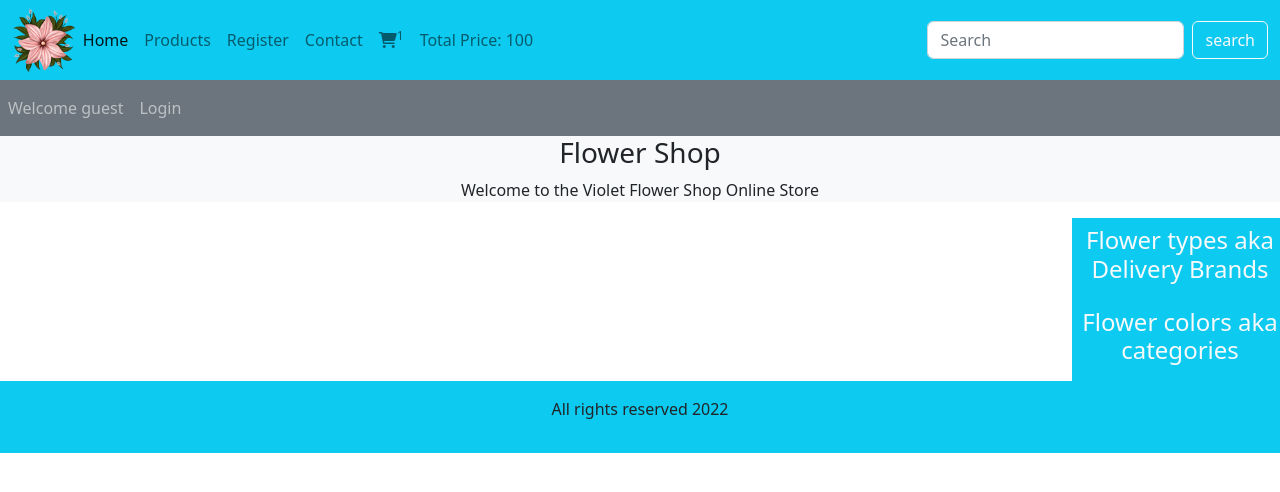
After one commit to thenoiseinspace/php-practice-store-project, a PHP site: page /php-practice-store-project/search_product.php in a window 1280 px wide. The commit adds this page. Shown: the top 492 px of the page. Run offline with PHP 8.4, Linux system fonts and the light colour scheme; data that the repository does not hold is empty.

Commit message:
beginning setup for search function

```diff
--- a/functions/common_function.php
+++ b/functions/common_function.php
@@ -37,8 +37,9 @@ function getproducts(){
                </div>
            </div> ";
             }
+        }
+    }
 }
-}}
 
 //getting unique categories
 function get_unique_categories(){
@@ -151,4 +152,10 @@ while($row_data=mysqli_fetch_assoc($result_categories)){
 }
 }
 
+
+//searching products
+function search_product(){
+
+}
+
 ?>
--- a/index.php
+++ b/index.php
@@ -56,8 +56,8 @@ include("functions/common_function.php");
         </li>
       </ul>
       <form class="d-flex" role="search">
-        <input class="form-control me-2" type="search" placeholder="Search" aria-label="Search">
-        <button class="btn btn-outline-light" type="submit">Search</button>
+        <input class="form-control me-2" type="search" placeholder="Search" aria-label="Search" name="search-data">
+        <input type="submit" value="search" class="btn btn-outline-light" name="search-data-product">
       </form>
     </div>
   </div>
--- /dev/null
+++ b/search_product.php
@@ -0,0 +1,141 @@
+<!-- http://localhost/php-practice-store-project/index.php -->
+<!-- linking connection file -->
+<?php
+include("includes/connect.php");
+include("functions/common_function.php");
+?>
+
+
+<!DOCTYPE html>
+<html lang="en">
+<head>
+    <meta charset="UTF-8">
+    <meta http-equiv="X-UA-Compatible" content="IE=edge">
+    <meta name="viewport" content="width=device-width, initial-scale=1.0">
+    <title>Ecommerce website using PHP and MySQL</title>
+    <!-- bootstrap css link -->
+    <!-- CSS only -->
+<link href="https://cdn.jsdelivr.net/npm/bootstrap@5.2.2/dist/css/bootstrap.min.css" rel="stylesheet" integrity="sha384-Zenh87qX5JnK2Jl0vWa8Ck2rdkQ2Bzep5IDxbcnCeuOxjzrPF/et3URy9Bv1WTRi" crossorigin="anonymous">
+
+    <!-- font awesome link  -->
+    <link rel="stylesheet" href="https://cdnjs.cloudflare.com/ajax/libs/font-awesome/6.2.0/css/all.min.css" integrity="sha512-xh6O/CkQoPOWDdYTDqeRdPCVd1SpvCA9XXcUnZS2FmJNp1coAFzvtCN9BmamE+4aHK8yyUHUSCcJHgXloTyT2A==" crossorigin="anonymous" referrerpolicy="no-referrer" />
+
+    <!--css file-->
+    <link rel="stylesheet" href="style.css">
+</head>
+<body>
+    <!-- navbar -->
+    <div class="container-fluid p-0">
+        <!--first child-->
+        <nav class="navbar navbar-expand-lg navbar-light bg-info">
+  <div class="container-fluid">
+    <img src="./images/logo3.png" alt="" class="logo">
+    <button class="navbar-toggler" type="button" data-bs-toggle="collapse" data-bs-target="#navbarSupportedContent" aria-controls="navbarSupportedContent" aria-expanded="false" aria-label="Toggle navigation">
+      <span class="navbar-toggler-icon"></span>
+    </button>
+    <div class="collapse navbar-collapse" id="navbarSupportedContent">
+      <ul class="navbar-nav me-auto mb-2 mb-lg-0">
+        <li class="nav-item">
+          <a class="nav-link active" aria-current="page" href="index.php">Home</a>
+        </li>
+        <li class="nav-item">
+            <!-- I am skipping the process in video 20 of making a separate file to display all products since the home page does that already -->
+          <a class="nav-link" href="#">Products</a>
+        </li>
+        <li class="nav-item">
+          <a class="nav-link" href="#">Register</a>
+        </li>
+        <li class="nav-item">
+          <a class="nav-link" href="#">Contact</a>
+        </li>
+        <li class="nav-item">
+          <a class="nav-link" href="#"><i class="fa-solid fa-cart-shopping"></i><sup>1</sup></a>
+        </li>
+        <li class="nav-item">
+          <a class="nav-link" href="#">Total Price: 100</a>
+        </li>
+      </ul>
+      <form class="d-flex" role="search">
+        <input class="form-control me-2" type="search" placeholder="Search" aria-label="Search" name="search-data">
+        <input type="submit" value="search" class="btn btn-outline-light" name="search-data-product">
+      </form>
+    </div>
+  </div>
+</nav>
+
+<!--second child-->
+<nav class="navbar navbar-expand-lg navbar-dark bg-secondary">
+    <ul class="navbar-nav me-auto">
+    <li class="nav-item">
+          <a class="nav-link" href="#">Welcome guest</a>
+    </li>
+    <li class="nav-item">
+          <a class="nav-link" href="#">Login</a>
+    </li>
+    </ul>
+
+</nav>
+
+<!--third child-->
+<div class="bg-light">
+    <h3 class="text-center">Flower Shop</h3>
+    <p class="text-center"> Welcome to the Violet Flower Shop Online Store</p>
+</div>
+
+<!--fourth child-->
+<div class="row px-1">
+    <div class="col-md-10">
+        <!-- products -->
+        <!--row one-->
+        <div class="row">
+<!-- fetching products -->
+        <?php
+        // calling function
+        getproducts();
+        get_unique_categories();
+        get_unique_brands();
+        ?>
+        </div>
+    </div>
+
+
+<!--row two-->
+
+    <div class="col-md-2 bg-secondary p-0">
+        <!-- sidenav -->
+        <!-- flower types aka brands to be displayed-->
+        <ul class="navbar-nav me-auto text-center">
+            <li class="nav-item bg-info">
+                <a href="#" class="nav-link text-light"><h4>Flower types aka Delivery Brands</h4></a>
+            </li>
+<?php
+getbrands()
+?>
+
+        </ul>
+
+        <!-- flower colors -->
+        <ul class="navbar-nav me-auto text-center">
+            <li class="nav-item bg-info">
+                <a href="#" class="nav-link text-light"><h4>Flower colors aka categories</h4></a>
+            </li>
+
+<?php
+getcategories()
+?>
+        </ul>
+    </div>
+</div>
+
+
+
+<!-- last child - footer -->
+<!-- include footer -->
+<?php include('./includes/footer.php') ?>
+
+
+
+    <!-- bootstrap js link -->
+    <script src="https://cdn.jsdelivr.net/npm/bootstrap@5.2.2/dist/js/bootstrap.bundle.min.js" integrity="sha384-OERcA2EqjJCMA+/3y+gxIOqMEjwtxJY7qPCqsdltbNJuaOe923+mo//f6V8Qbsw3" crossorigin="anonymous"></script>
+</body>
+</html>
```
